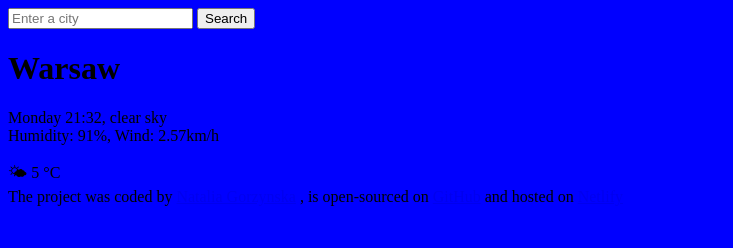
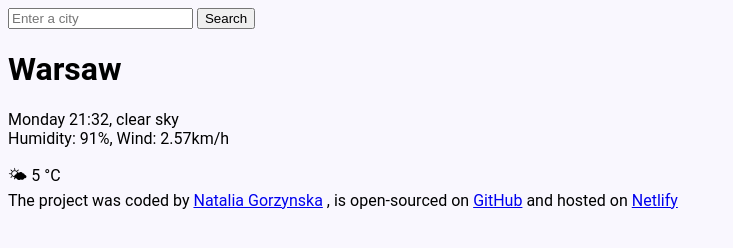
Before and after one commit to NataGorzynska/Weather-App, a plain HTML site: page index.html in a window 1280 px wide. Shown: the whole page, without its empty margins (0-733 px from the left). Drawn offline with Linux system fonts and the light colour scheme.

Commit message:
added css to the body

```diff
--- a/src/style.css
+++ b/src/style.css
@@ -1,3 +1,4 @@
 body {
-  background-color: blue;
+  background-color: #f9f7fe;
+  font-family: "Roboto", sans-serif;
 }
```
